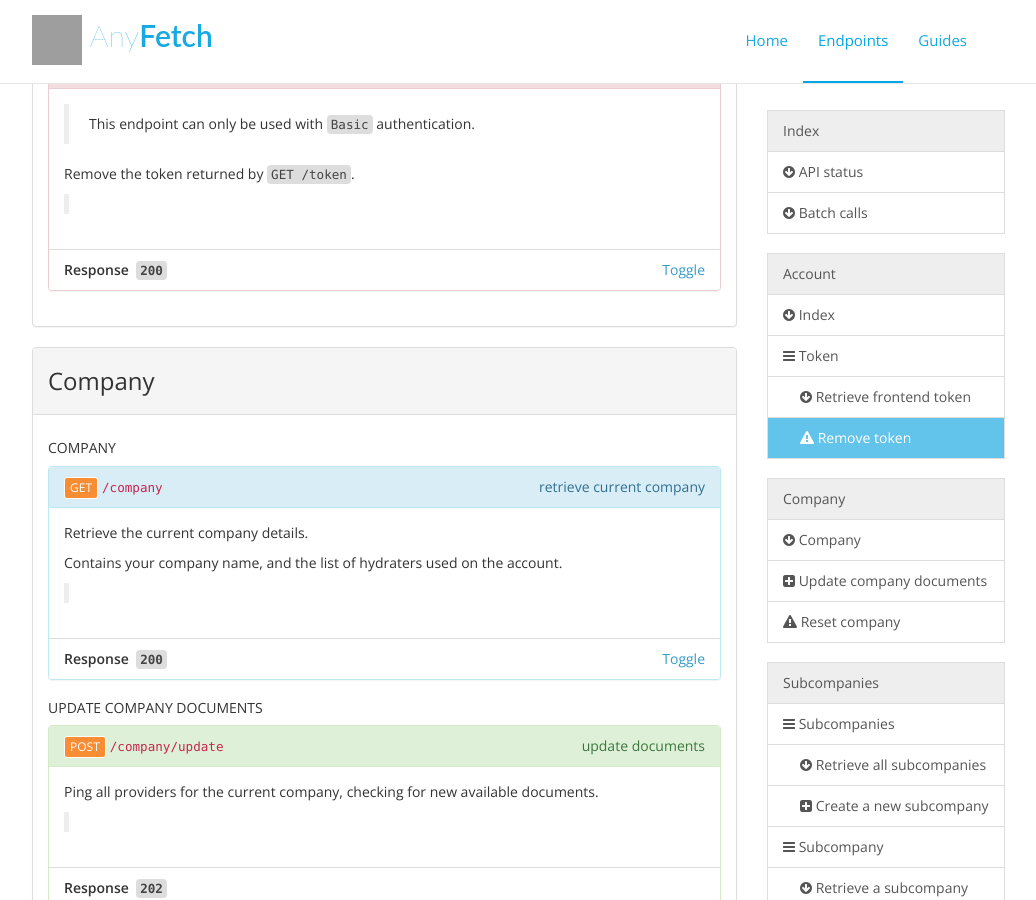
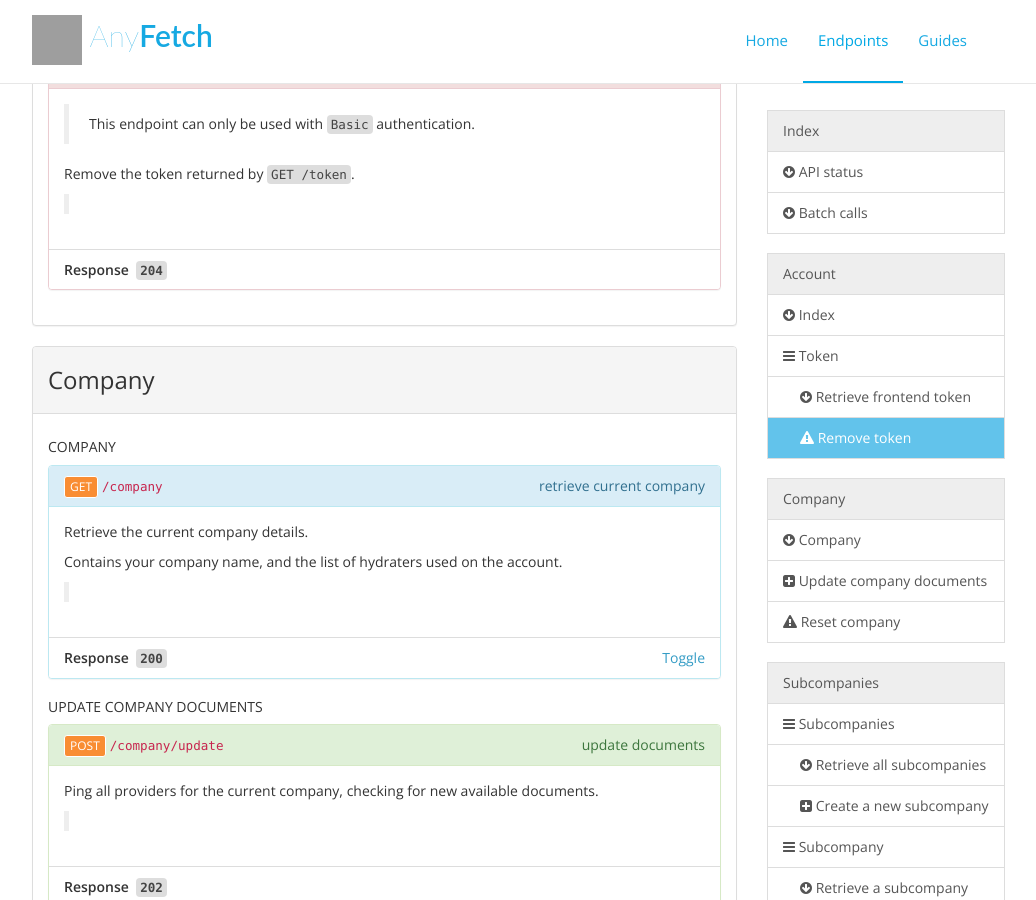
Before and after one commit to AnyFetch/developers.anyfetch.com, a Jekyll site: the page endpoints/index.html, which Jekyll copies as it is, in a window 1280 px wide and 900 px high, scrolled down 1815 px. Shown: the whole window, without its empty margins (133-1169 px from the left). Built offline with Jekyll 4.4.1, drawn with Linux system fonts in a browser that asks for light colours; nearby versions of some CDN libraries; Markdown is read by kramdown in place of the engine named in the settings; grey boxes are pictures that could not be loaded.

Commit message:
DELETE /token is 204

```diff
--- a/endpoints/index.html
+++ b/endpoints/index.html
@@ -198,10 +198,7 @@ Should have a <code>status</code> of “OK”.</p>
 <li><code>401 InvalidCredentials</code>: non matching user</li>
 </ul>
 </blockquote>
-</div><ul class="list-group"><li class="list-group-item"><strong>Response&nbsp;&nbsp;<code>200</code></strong><a data-toggle="collapse" data-target="#478981cd0fd199f51c9fec8707cf95df" class="pull-right">Toggle</a></li><li id="478981cd0fd199f51c9fec8707cf95df" class="list-group-item panel-collapse collapse"><div class="description"></div><h5>Headers</h5><pre><code><span class="hljs-attribute">Content-Type</span>: <span class="hljs-string">application/json</span><br></code></pre><h5>Body</h5><pre><code>{
-    "<span class="hljs-attribute">token</span>": <span class="hljs-value"><span class="hljs-string">"ebe7ec3ca678ad1d8b09f135155ab9b7f1eea10cee67d0629031301c82d2d688"</span>
-</span>}
-</code></pre></li></ul></section></div></div></div><div><div class="panel panel-default"><div class="panel-heading"><h3 id="company">Company&nbsp;<a href="#company"><i class="fa fa-link"></i></a></h3></div><div class="panel-body"><h4 id="company-company">Company&nbsp;<a href="#company-company"><i class="fa fa-link"></i></a></h4><section id="company-company-get" class="panel panel-info"><div class="panel-heading"><div style="float:right"><span style="text-transform: lowercase">Retrieve current company</span></div><div style="float:left"><a href="#company-company-get" class="btn btn-xs btn-primary">GET</a></div><div style="overflow:hidden"><code>/company</code></div></div><div class="panel-body"><p>Retrieve the current company details.</p>
+</div><ul class="list-group"><li class="list-group-item"><strong>Response&nbsp;&nbsp;<code>204</code></strong></li></ul></section></div></div></div><div><div class="panel panel-default"><div class="panel-heading"><h3 id="company">Company&nbsp;<a href="#company"><i class="fa fa-link"></i></a></h3></div><div class="panel-body"><h4 id="company-company">Company&nbsp;<a href="#company-company"><i class="fa fa-link"></i></a></h4><section id="company-company-get" class="panel panel-info"><div class="panel-heading"><div style="float:right"><span style="text-transform: lowercase">Retrieve current company</span></div><div style="float:left"><a href="#company-company-get" class="btn btn-xs btn-primary">GET</a></div><div style="overflow:hidden"><code>/company</code></div></div><div class="panel-body"><p>Retrieve the current company details.</p>
 <p>Contains your company name, and the list of hydraters used on the account.</p>
 <blockquote>
 <ul>
```
Also changed, not shown: blueprint.md (+1 -6 lines).
